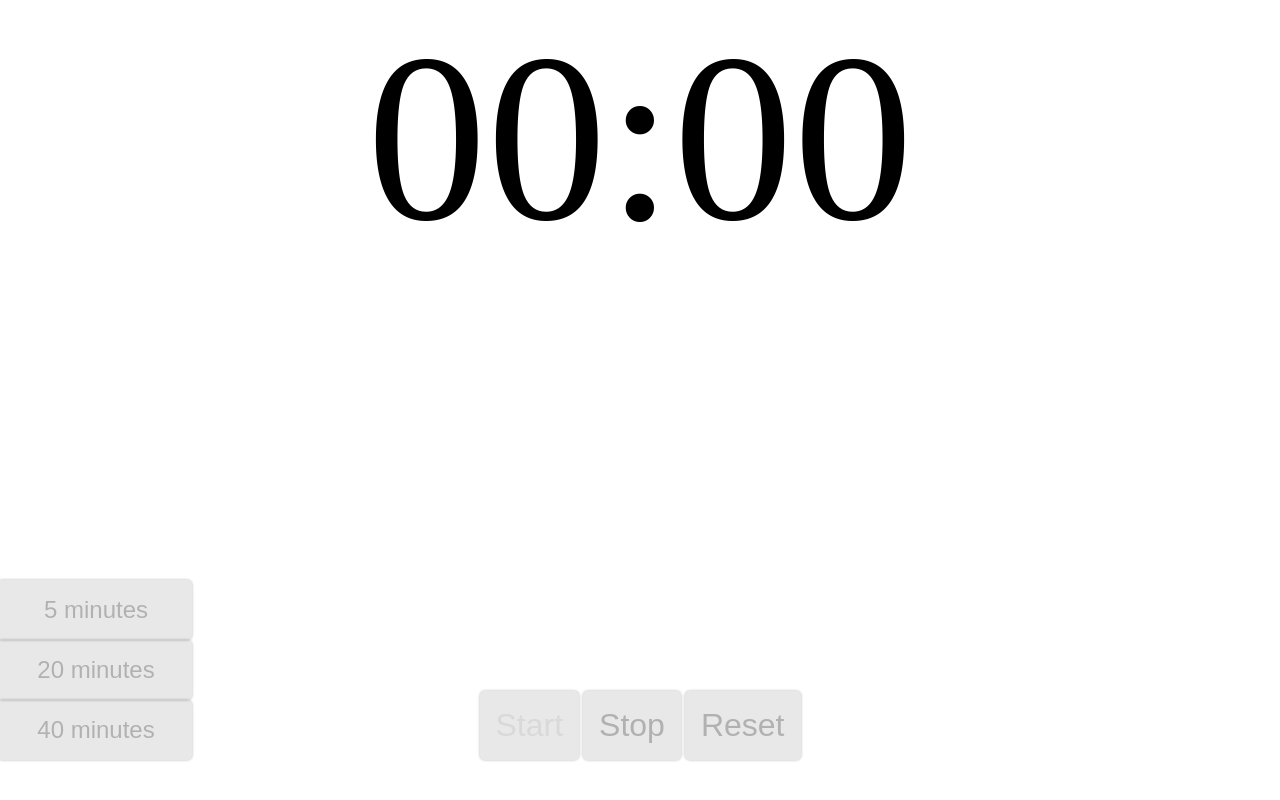
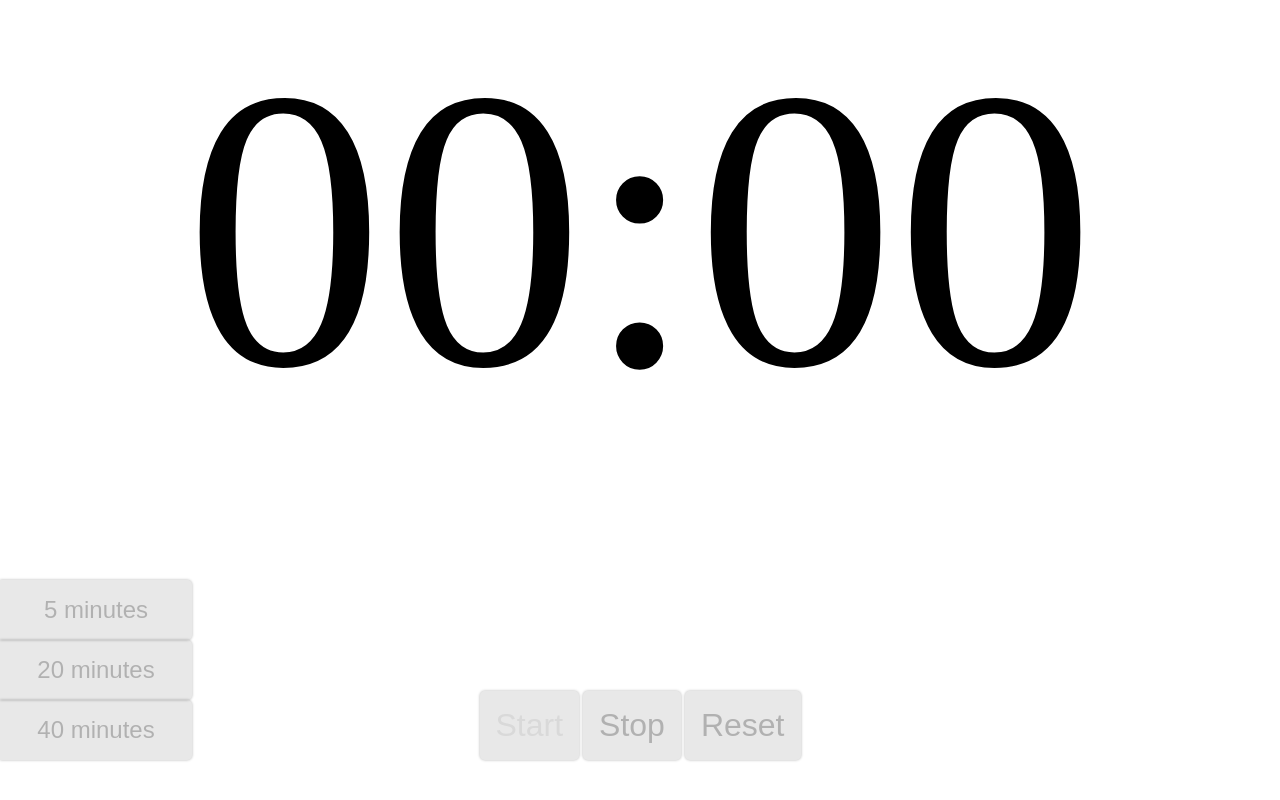
Before and after one commit to thom4parisot/talktimer.js, a website: page src/demo.html in a window 1280 px wide. Drawn offline with Linux system fonts and the light colour scheme.

Commit message:
Increasing timer size

```diff
--- a/src/demo.css
+++ b/src/demo.css
@@ -27,7 +27,7 @@ button{
 }
 
 #timer{
-  font-size: 15em;
+  font-size: 25em;
   height: 100%;
   text-align: center;
   width: 100%
```
